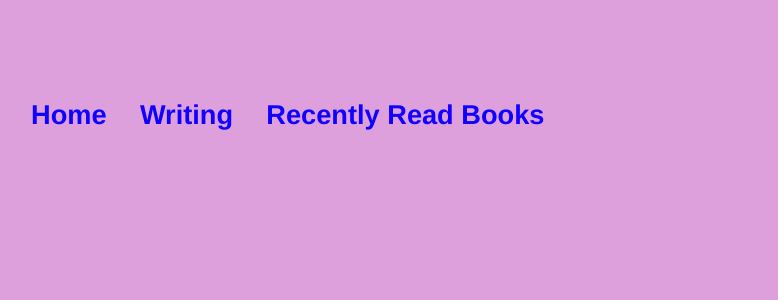
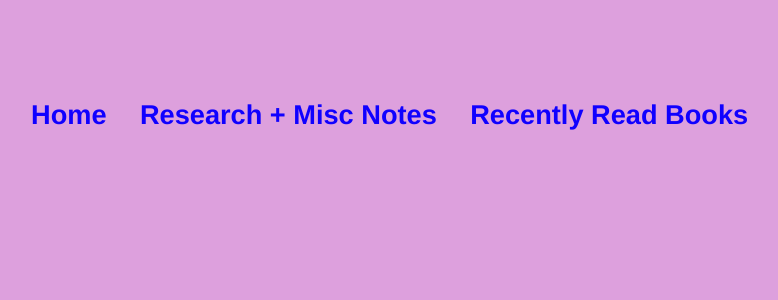
Before and after one commit to kozleo/kozleo.github.io, a Jekyll site: the page built from Misc/blah.md, in a window 1280 px wide. Shown: the top 300 px of the page, without its empty margins (49-827 px from the left). Built offline with Jekyll 4.4.1, drawn with Linux system fonts in a browser that asks for light colours; our own code applies the rules of GitHub Pages for plain Markdown files.

Commit message:
Update default.html

```diff
--- a/_layouts/default.html
+++ b/_layouts/default.html
@@ -38,7 +38,7 @@
 			<nav>
 	    		<ul>
 	        		<li><a href="/">Home</a></li>
-		        	<li><a href="/blog">Writing</a></li>
+		        	<li><a href="/blog">Research + Misc Notes</a></li>
 				<li><a href="/books/index.html">Recently Read Books</a></li>
 
 	    		</ul>
```
